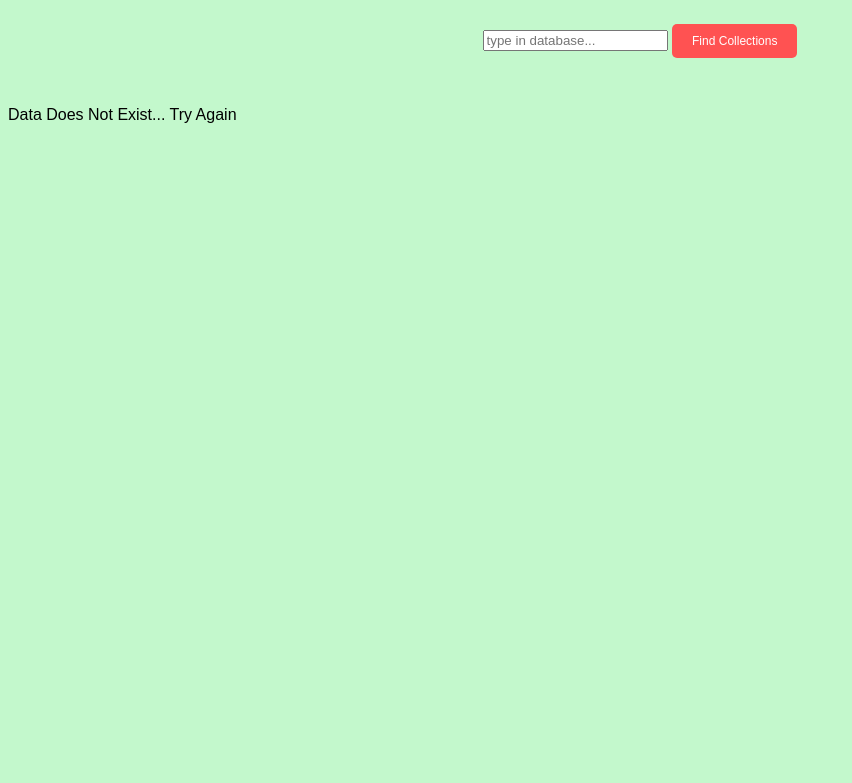
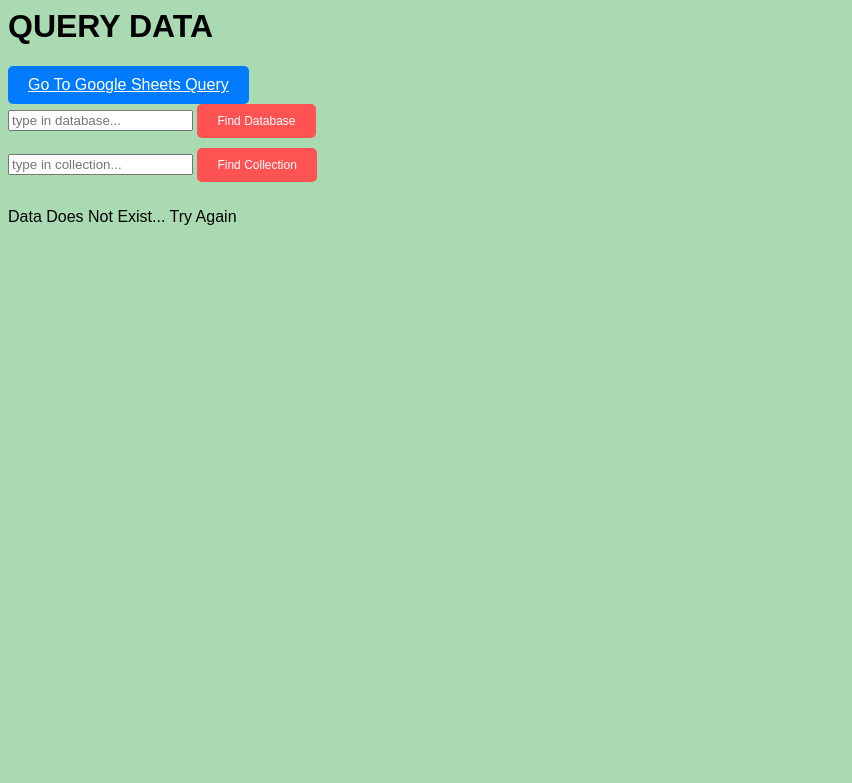
Before and after one commit to mattkimtx/senao-intern-project-fall, a Django app: template mysite/network/templates/network/data_display.html in a window 1280 px wide. Shown: the top 783 px of the page, without its empty margins (0-852 px from the left). Run offline with Django 4.2, Linux system fonts and the light colour scheme; the template is opened without the code that fills it, so the values that code supplies are empty; parts of the project's set-up code (start-up, migrations or seed data) failed here and were passed over.

Commit message:
added search buttons for MongoDB

```diff
--- a/mysite/mysite/settings.py
+++ b/mysite/mysite/settings.py
@@ -27,7 +27,7 @@ BASE_DIR = Path(__file__).resolve().parent.parent
 SECRET_KEY = os.environ.get("SECRET_KEY")
 
 # SECURITY WARNING: don't run with debug turned on in production!
-DEBUG = True
+DEBUG = False
 
 # Have to add allowed ip address hosts to this list
 ALLOWED_HOSTS = ['localhost','35.160.162.164', '127.0.0.1', '35.165.140.135']
--- a/mysite/network/static/network/data_display.css
+++ b/mysite/network/static/network/data_display.css
@@ -1,16 +1,43 @@
 body {
-     background-color: #c3f8cc; /* Deep Green Background */
+     background-color: #a9dab1; /* Deep Green Background */
      font-family: Arial, sans-serif;
      text-align: left;
- }
+}
 
- header {
-     /* background-color: #333; */
-     color: white;
+header {
+     background-color: #333;
+     color: black;
      padding: 1em 0;
      display: flex;
      justify-content: space-around;
-     align-items: center;
+     align-items: flex-start;
+}
+
+.form-container {
+     display: flex;
+     flex-direction: column; /* Stack forms vertically */
+     align-items: flex-start; /* Align forms to the left */
+}
+
+/* Add spacing between forms if needed */
+.form-container form {
+     margin-bottom: 10px; /* Adjust the margin as needed */
+}
+
+.next {
+     background-color: #007bff;
+     color: #fff;
+     font-size: 16px;
+     padding: 10px 20px;
+     border: none;
+     border-radius: 5px;
+     cursor: pointer;
+     transition: background-color 0.3s ease;
+}
+
+/* Hover effect */
+.next:hover {
+     background-color: #0056b3;
 }
 
 .submit {
@@ -22,13 +49,8 @@ body {
      border-radius: 5px;
      cursor: pointer;
      transition: background-color 0.3s ease;
- }
+}
 
 .submit:hover {
      background-color: #ff0000; /* Darker Red Button Background on Hover */
- }
-
- #database {
-     color: black;
-     text-align: left;
-   }
+}
--- a/mysite/network/templates/network/data_display.html
+++ b/mysite/network/templates/network/data_display.html
@@ -7,25 +7,49 @@
     <link rel="stylesheet" href="{% static 'network/data_display.css' %}">
     <title>MongoDB Data Query</title>
 </head>
+
 <body>
-    <header>
+    <h1 class="title">QUERY DATA</h1>
+    <div class="form-container">
+        <a href="/network/" class="next">Go To Google Sheets Query</a>
+        <!-- Querying data from Mongo -->
         <form action="/network/dbresults" method="get">
             {% csrf_token %}
             <input type="text" id="searchBar" name='q1' placeholder="type in database...">
-            <button class="submit">Find Collections</button>
+            <button class="submit">Find Database</button>
         </form>
-        <!-- <button class="submit">Find Collection</button>
-        <button class="submit">Find File</button> -->
-    </header>
-</body>
+        <form action="/network/dbresults" method="get">
+            {% csrf_token %}
+            <input type="text" id="searchBar" name='q2' placeholder="type in collection...">
+            <button class="submit">Find Collection</button>
+        </form>
+    </div>
+    <!-- <h1 class="title">CRUD COMMANDS</h1>
+    <header id="CRUD">
+        <form action="/network/dbresults" method="push">
+            {% csrf_token %}
+            <input type="text" id="searchBar" name='q1' placeholder="type in database...">
+            <button class="submit">Find Database</button>
+        </form>
+        <form action="/network/dbresults" method="push">
+            {% csrf_token %}
+            <input type="text" id="searchBar" name='q2' placeholder="type in collection...">
+            <button class="submit">Find Collection</button>
+        </form>
+    </header> -->
 
     {% block content %}
     {% if all_data %}
         <ul>
         {% if database %}
             <h3 id="database">Database: {{ database }}</h3>
+            <h4>Collections</h4>
         {% endif %}
-    <h4>Collection items</h4>
+        {% if collection %}
+            <h3 id="collection">Collection: {{ collection }}</h3>
+            <h4>Documents (ID, name)</h4>
+        {% endif %}
+
         {% for data in all_data %}
             <li>{{ data }}</li>
         {% endfor %}
@@ -35,3 +59,4 @@
     {% endif %}
     </div>
     {% endblock %}
+</body>
--- a/mysite/network/templates/network/index.html
+++ b/mysite/network/templates/network/index.html
@@ -15,6 +15,8 @@
     </form>
 </header>
 
+<a href="/network/mongodb/" class="redirect-button">Go To MongoDB Webpage</a>
+
 <h2 id="results">Results</h2>
 <div id="resultsContainer">
 {% block content %}
```
Also changed, not shown: mysite/network/templates/404.html (added, +8 -0 lines), mysite/network/templates/network/error.html (deleted, +0 -7 lines), mysite/network/views.py (+17 -4 lines), .github/workflows/deploy.yml, mysite/network/static/network/style.css (line endings or trailing spaces). Lines whose indentation alone changed are shown as unchanged.
